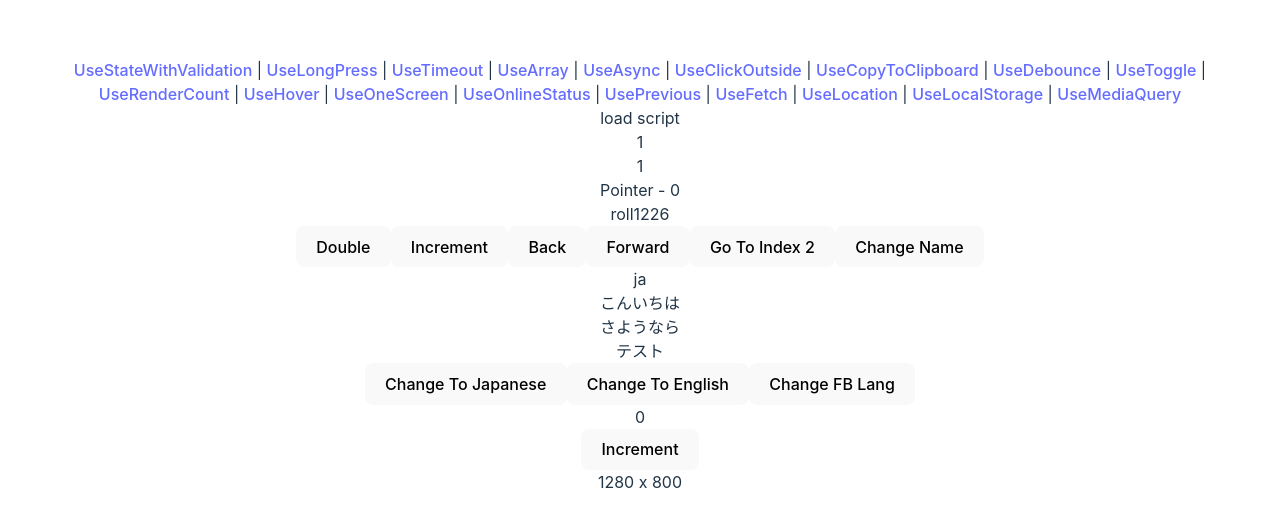
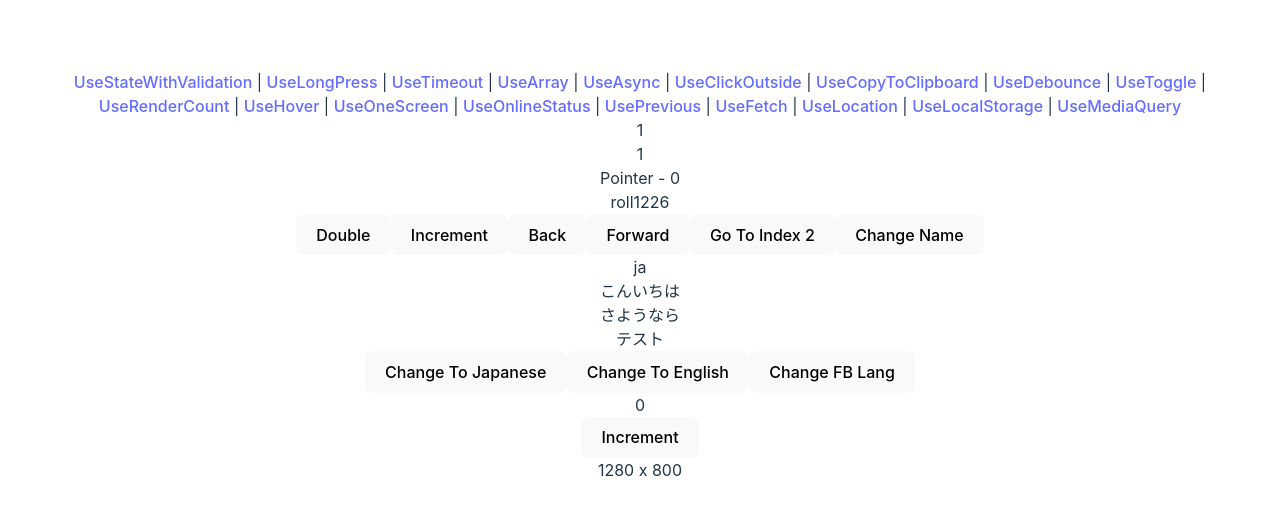
Before and after one commit to roll1226/react-custom-hooks, a React (Vite) app: page / in a window 1280 px wide. Shown: the part 124-650 px from the top of the page. Built offline with nearby package versions, Linux system fonts and the light colour scheme.

Commit message:
fix: App.tsx

```diff
--- a/src/App.tsx
+++ b/src/App.tsx
@@ -1,6 +1,5 @@
 import { useState } from "react";
 import "./App.css";
-import { useScript } from "./hooks/useScript";
 import { useStateWithHistory } from "./hooks/useStateWithHistory";
 import { useTranslation } from "./hooks/useTranslation";
 import { useUpdateEffect } from "./hooks/useUpdateEffect";
@@ -10,11 +9,6 @@ import Navbar from "./routes/Navbar";
 
 function App() {
   const router = useAppRoutes();
-
-
-  const { loading: scriptLoading, error: scriptError } = useScript(
-    "https://code.jquery.com/jquery-3.6.0.min.js"
-  );
 
   const [
     historyCount,
@@ -34,13 +28,6 @@ function App() {
     <>
       <Navbar />
       {router}
-
-
-      <div>
-        {scriptLoading && <div>Loading</div>}
-        {scriptError && <div>Error</div>}
-        {!scriptLoading && !scriptError && <div>load script</div>}
-      </div>
 
       <div>
         <div>{historyCount}</div>
```
